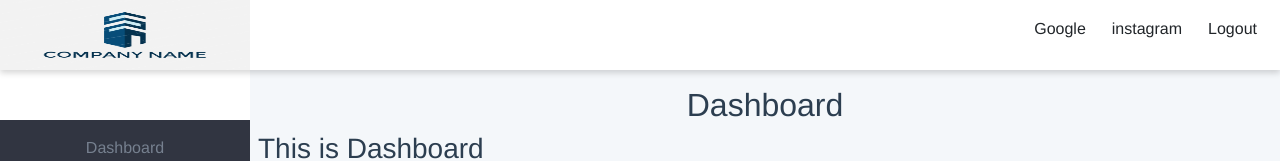
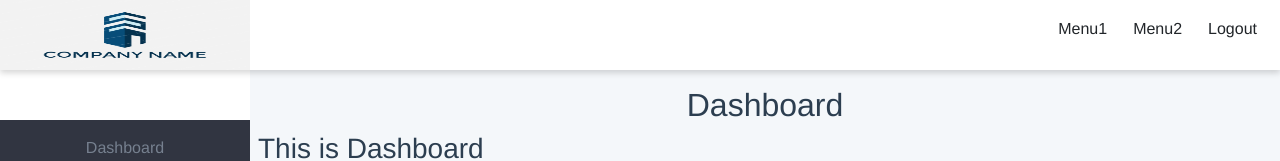
Before and after one commit to suraj727785/Basic-admin, a Vue app: page / in a window 1280 px wide. Both pictures are taken after typing "name@example.com", "Sample123" into the empty fields and a click on the button "Login". Shown: the top 161 px of the page. Built offline with nearby package versions, Linux system fonts and the light colour scheme; what vuesax would draw is missing.

Commit message:
some changes

```diff
--- a/src/views/Dashboard.vue
+++ b/src/views/Dashboard.vue
@@ -5,9 +5,9 @@
         <img class="logo" src="../assets/logo.png" alt="" />
       </a>
       <div class="logout">
-        <a class="btn btn-indigo" href="https://www.google.co.in/"> Google </a>
+        <a class="btn btn-indigo" href="https://www.google.co.in/"> Menu1 </a>
         <a class="btn btn-indigo" href="https://www.instagram.com/">
-          instagram
+          Menu2
         </a>
         <button class="btn btn-indigo" type="submit" @click="handleLogout">
           Logout
```
